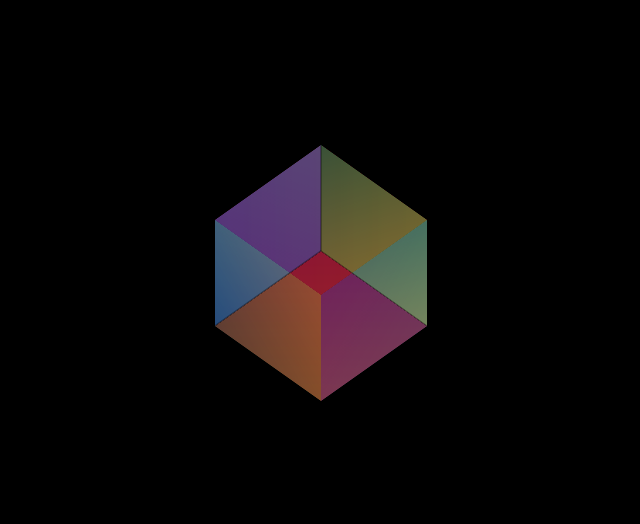
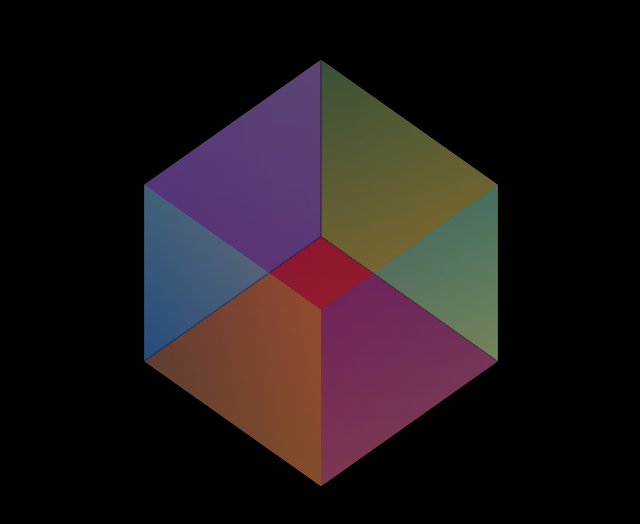
Before and after one commit to abhaysocialised/css-transistions, a plain HTML site: page index.html in a window 1280 px wide. Shown: the part 128-652 px from the top of the page, without its empty margins (319-959 px from the left). Drawn offline with Linux system fonts and the light colour scheme.

Commit message:
completed!

```diff
--- a/index.html
+++ b/index.html
@@ -8,7 +8,7 @@
 		<link rel="stylesheet" href="style.css" />
 	</head>
 	<body>
-		<div class="dice" style="--dice-wh: 150px">
+		<div class="dice">
 			<div class="side back"></div>
 			<div class="side top"></div>
 			<div class="side bottom"></div>
@@ -16,5 +16,20 @@
 			<div class="side right"></div>
 			<div class="side front"></div>
 		</div>
+		<!--
+			Example for adding more dices:
+			Just append them after the end of .dice class div as done below.
+			then if you add .sub-dice class then all cubes will be inside one other based upon their size
+			their size can be altered by using style="--dice-wh: <value>"
+				same way you can also change their colors by using --top=<balue> --bottom=<value> etc.
+		 -->
+		<!-- <div class="dice sub-dice" style="--dice-wh: 150px; --top: black">
+			<div class="side back"></div>
+			<div class="side top"></div>
+			<div class="side bottom"></div>
+			<div class="side left"></div>
+			<div class="side right"></div>
+			<div class="side front"></div>
+		</div> -->
 	</body>
 </html>
--- a/style.css
+++ b/style.css
@@ -1,6 +1,11 @@
 :root {
 	--dice-wh: 250px;
-	--sub-dice-wh: calc(var(--dice-wh) / 2);
+	--front: linear-gradient(45deg, #ff4331, #d31a50);
+	--back: linear-gradient(45deg, #ff4331, #d31a50);
+	--left: linear-gradient(45deg, #eff54d, #00ac61);
+	--right: linear-gradient(45deg, #eff54d, #00ac61);
+	--top: linear-gradient(45deg, #538ffb, #5b54fa);
+	--bottom: linear-gradient(45deg, #538ffb, #5b54fa);
 }
 
 * {
@@ -26,8 +31,8 @@ body {
 	animation: rotate 10s linear infinite;
 }
 
+/* add this class to the dice with .dice class to show this dice inside current one */
 .sub-dice {
-	--dice-wh: var(--sub-dice-wh);
 	position: absolute;
 }
 
@@ -59,35 +64,35 @@ body {
 .dice .front {
 	transform: rotateY(0deg) translateZ(calc(var(--dice-wh) / 2));
 	/* background-color: #ff6263; */
-	background-image: linear-gradient(45deg, #ff4331, #d31a50);
+	background: var(--front);
 }
 
 .dice .back {
 	transform: rotateY(180deg) translateZ(calc(var(--dice-wh) / 2));
 	/* background-color: #ff6263; */
-	background-image: linear-gradient(45deg, #ff4331, #d31a50);
+	background: var(--back);
 }
 
 .dice .left {
 	transform: rotateY(-90deg) translateZ(calc(var(--dice-wh) / 2));
 	/* background-color: #1faa59; */
-	background-image: linear-gradient(45deg, #eff54d, #00ac61);
+	background: var(--left);
 }
 
 .dice .right {
 	transform: rotateY(90deg) translateZ(calc(var(--dice-wh) / 2));
 	/* background-color: #1faa59; */
-	background-image: linear-gradient(45deg, #eff54d, #00ac61);
+	background: var(--right);
 }
 
 .dice .top {
 	transform: rotateX(90deg) translateZ(calc(var(--dice-wh) / 2));
 	/* background-color: #1b98f5; */
-	background-image: linear-gradient(45deg, #538ffb, #5b54fa);
+	background: var(--top);
 }
 
 .dice .bottom {
 	transform: rotateX(-90deg) translateZ(calc(var(--dice-wh) / 2));
 	/* background-color: #1b98f5; */
-	background-image: linear-gradient(45deg, #538ffb, #5b54fa);
+	background: var(--bottom);
 }
```
